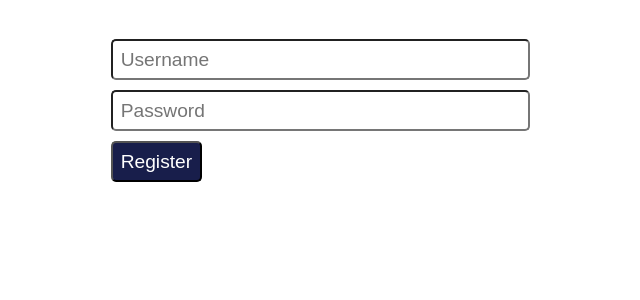
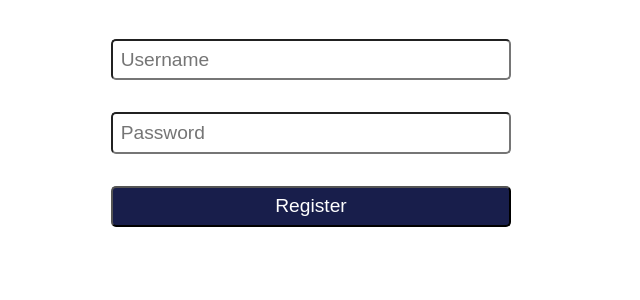
Before and after one commit to mcpcpc/taskbox, a Flask app: page /auth/register in a window 1280 px wide. Shown: the part 71-371 px from the top of the page, without its empty margins (329-969 px from the left). Run offline with Flask 2, Linux system fonts and the light colour scheme.

Commit message:
grid form

```diff
--- a/taskbox/static/site.css
+++ b/taskbox/static/site.css
@@ -37,14 +37,14 @@ p {line-height: 1.5em}
 form {
 	margin: 0 auto;
 	max-width: 400px;
+	display: grid;
+	grid-gap: 2em;
 }
 
 input {
-	width: 100%;
 	border-radius: 5px;
 	font-size: 1.2em;
 	padding: 0.4em;
-	margin-bottom: 0.5em;
 }
 
 button {
```
